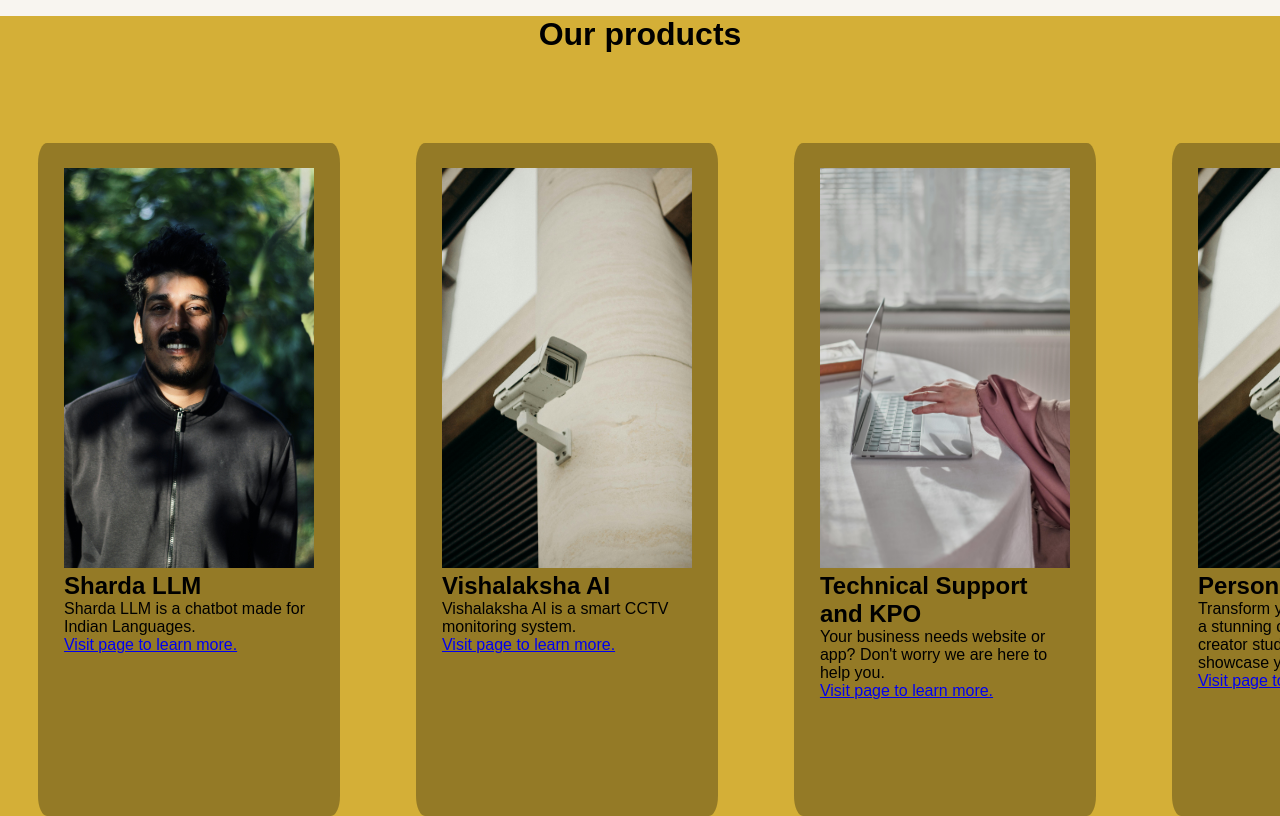
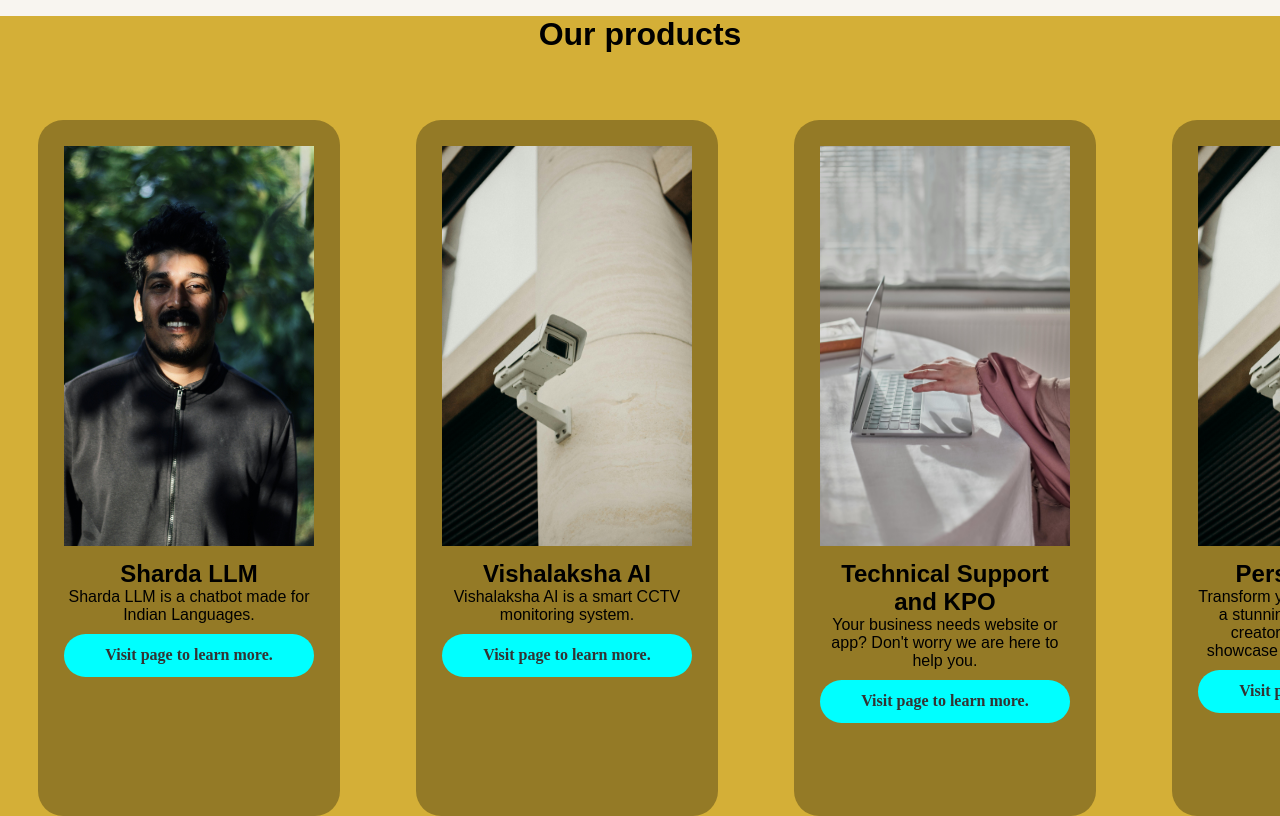
Before and after one commit to SarthAradhye/Aradhyetech, a website: page index.html in a window 1280 px wide. Shown: the part 880-1696 px from the top of the page. Drawn offline with Linux system fonts and the light colour scheme; a web font is replaced by a local one.

Commit message:
products section complete

```diff
--- a/style.css
+++ b/style.css
@@ -130,9 +130,32 @@
 }
 .cards{
   padding: 2%;
-  border-radius: 3%;
+  border-radius: 25px;
   margin-right: 3%;
   margin-left: 3%;
   background-color: rgba(0, 0, 0, 0.3);
-
+  max-height: 90vh;
 }
+.content{
+  text-align: center;
+}
+.content img{
+  margin-bottom: 4%;
+}
+.content h1{
+  margin-bottom: 2%;
+}
+.content p{
+  margin-bottom: 4%;
+}
+.btn{
+  background-color: aqua;
+  padding: 5%;
+  border-radius: 25px;
+}
+.btn a{
+  text-decoration: none;
+  color:#333333;
+  font-family: 'Times New Roman', Times, serif;
+  font-weight:bold;
+}
```
Also changed, not shown: index.html (+2 -2 lines).
